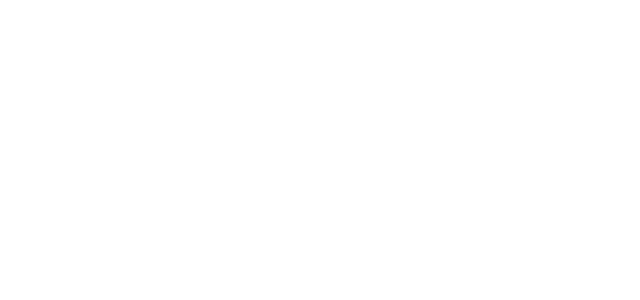
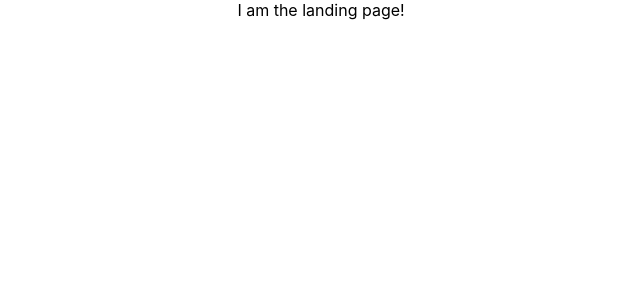
Before and after one commit to green-fox-academy/giggle-foxticket-opal-fullstack, a React (Create React App) app in the folder frontend/: page / in a window 1280 px wide. Shown: the top 300 px of the page, without its empty margins (319-959 px from the left). Built offline with nearby package versions, Linux system fonts and the light colour scheme.

Commit message:
feat: add separate view for the landing page

```diff
--- a/frontend/src/App.js
+++ b/frontend/src/App.js
@@ -1,8 +1,13 @@
 import React from 'react';
 import './App.css';
+import LandingPage from './pages/LandingPage';
 
 function App() {
-  return <div className="App"></div>;
+  return (
+    <div className="App">
+      <LandingPage />
+    </div>
+  );
 }
 
 export default App;
--- /dev/null
+++ b/frontend/src/pages/LandingPage.jsx
@@ -0,0 +1,7 @@
+import React from 'react';
+
+const LandingPage = () => {
+  return <>I am the landing page!</>;
+};
+
+export default LandingPage;
```
